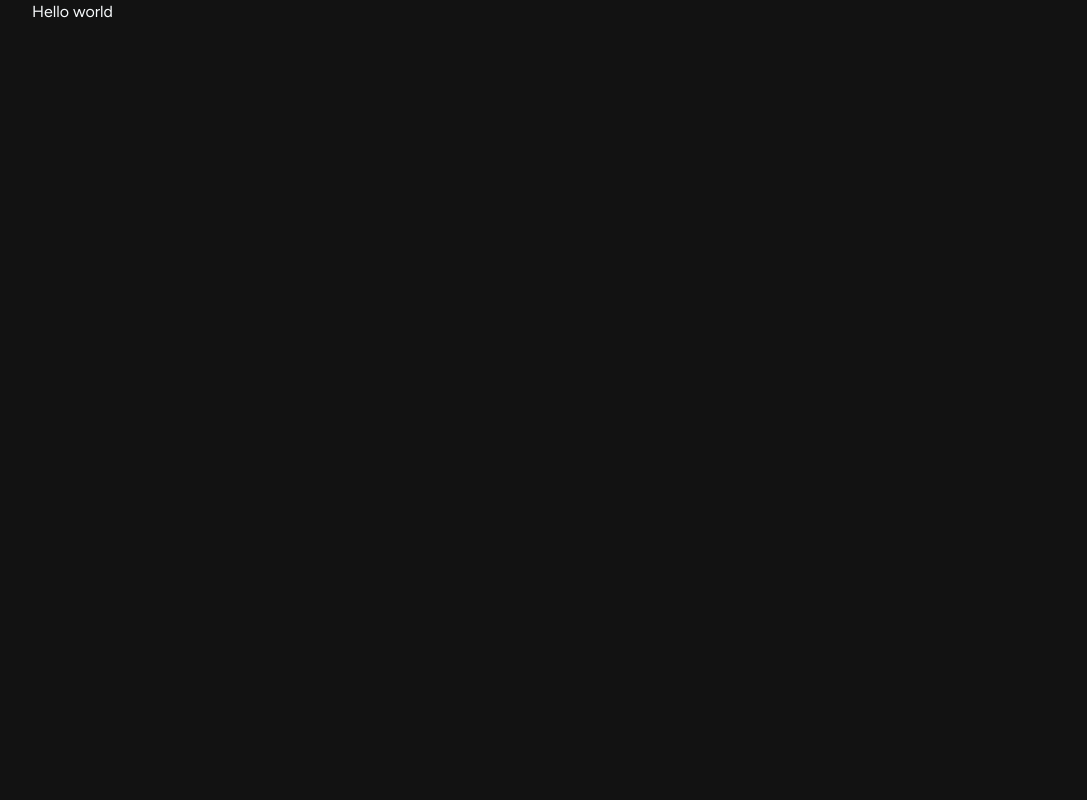
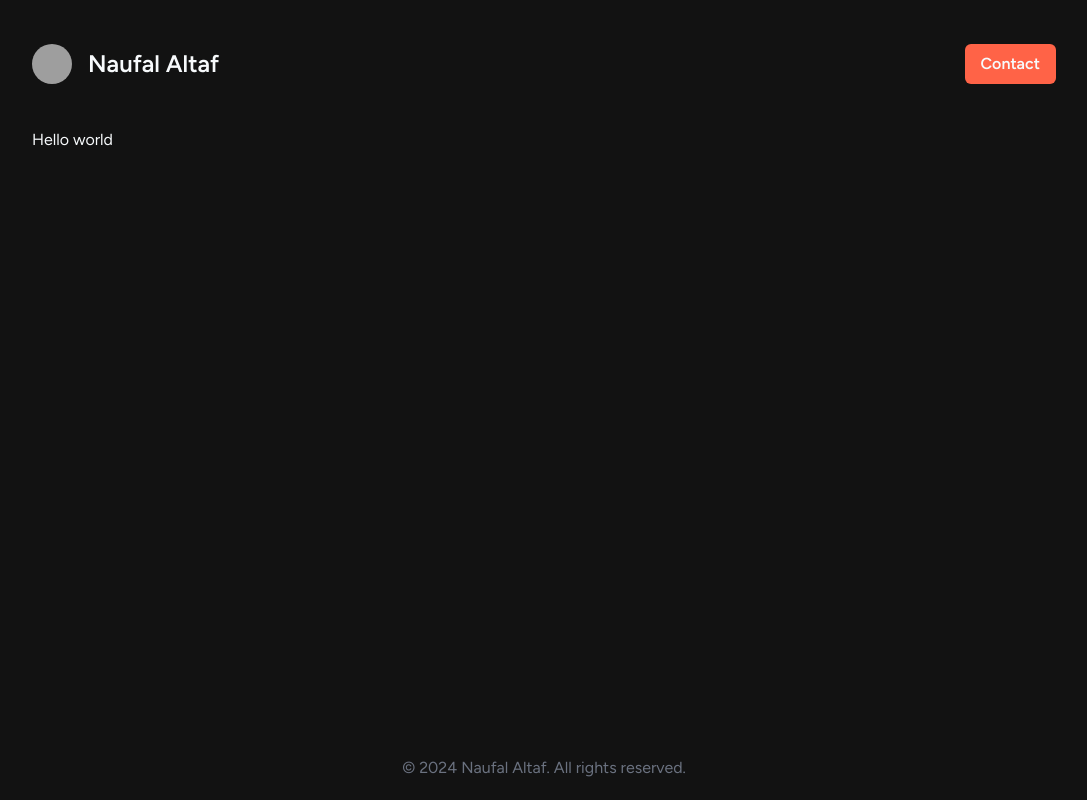
Before and after one commit to nawocci/site, a Next.js app: page / in a window 1280 px wide. Shown: the whole page, without its empty margins (96-1183 px from the left). Built offline with nearby package versions, Linux system fonts and the light colour scheme; grey boxes are pictures that could not be loaded.

Commit message:
Create a Navbar and Footer and render it in RootLayout

```diff
--- a/next.config.mjs
+++ b/next.config.mjs
@@ -1,4 +1,15 @@
 /** @type {import('next').NextConfig} */
-const nextConfig = {};
+const nextConfig = {
+  images: {
+    remotePatterns: [
+      {
+        protocol: 'https',
+        hostname: 'github.com',
+        port: '',
+        pathname: '/**',
+      },
+    ],
+  },
+};
 
 export default nextConfig;
--- a/src/app/layout.tsx
+++ b/src/app/layout.tsx
@@ -1,6 +1,8 @@
 import type { Metadata } from "next";
 import "./globals.css";
 import { Figtree } from "next/font/google";
+import Navbar from "@/components/Navbar";
+import Footer from "@/components/Footer";
 
 export const metadata: Metadata = {
   title: "Naufal Altaf",
@@ -15,9 +17,13 @@ export default function RootLayout({
 }>) {
   return (
     <html lang="en">
-      <body className={`${figtree.className} bg-background text-text w-full flex justify-center px-4 sm:px-0`}>
-        <div className="max-w-5xl w-full">
-          {children}
+      <body className={`${figtree.className} bg-background text-text w-full h-screen flex justify-center px-4 sm:px-0`}>
+        <div className="max-w-5xl w-full flex flex-col">
+          <Navbar />
+          <div className="flex-grow">
+            {children}
+          </div>
+          <Footer />
         </div>
       </body>
     </html>
--- /dev/null
+++ b/src/components/Footer.tsx
@@ -0,0 +1,9 @@
+export default function Footer() {
+  return (
+    <footer className="flex items-center justify-center w-full min-h-12 sm:min-h-16 text-secondary">
+      <p className="px-4 text-center text-xs sm:text-base">
+        &copy; {new Date().getFullYear()} Naufal Altaf. All rights reserved.
+      </p>
+    </footer>
+  );
+}
--- /dev/null
+++ b/src/components/Navbar.tsx
@@ -0,0 +1,21 @@
+import Image from "next/image";
+
+export default function Navbar() {
+    return (
+        <div className="flex justify-between items-center min-h-24 sm:min-h-32">
+            <a href="/" className="flex items-center gap-4">
+                <Image src="https://github.com/nawocci.png" alt="logo" width={32} height={32} className="rounded-full sm:w-10 sm:h-10" />
+                <h1 className="text-xl sm:text-2xl font-semibold">Naufal Altaf</h1>
+            </a>
+            <div className="flex items-center gap-6">
+                <a href="mailto:me@altaf.xyz" className="flex items-center justify-center w-10 h-10 sm:w-auto sm:h-auto px-0 sm:px-4 py-2 text-sm sm:text-base font-semibold bg-primary rounded-md lg:hover:brightness-125 duration-200">
+                    <svg xmlns="http://www.w3.org/2000/svg" viewBox="0 0 24 24" fill="currentColor" className="w-5 h-5 sm:hidden">
+                        <path d="M1.5 8.67v8.58a3 3 0 003 3h15a3 3 0 003-3V8.67l-8.928 5.493a3 3 0 01-3.144 0L1.5 8.67z" />
+                        <path d="M22.5 6.908V6.75a3 3 0 00-3-3h-15a3 3 0 00-3 3v.158l9.714 5.978a1.5 1.5 0 001.572 0L22.5 6.908z" />
+                    </svg>
+                    <span className="hidden sm:inline">Contact</span>
+                </a>
+            </div>
+        </div>
+    );
+}
```
